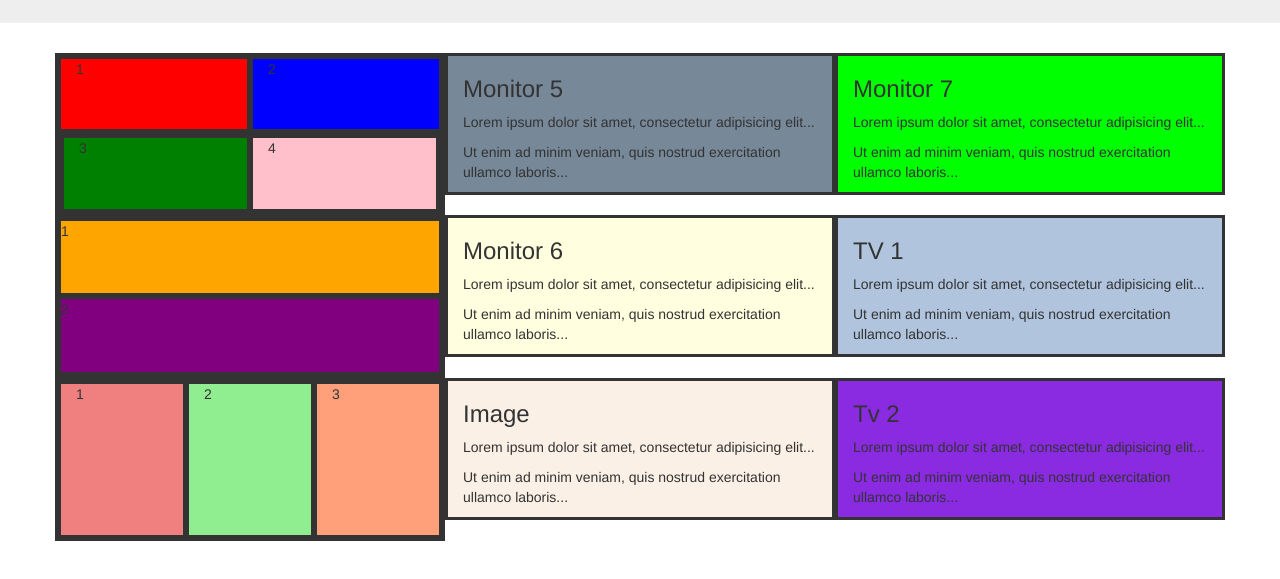
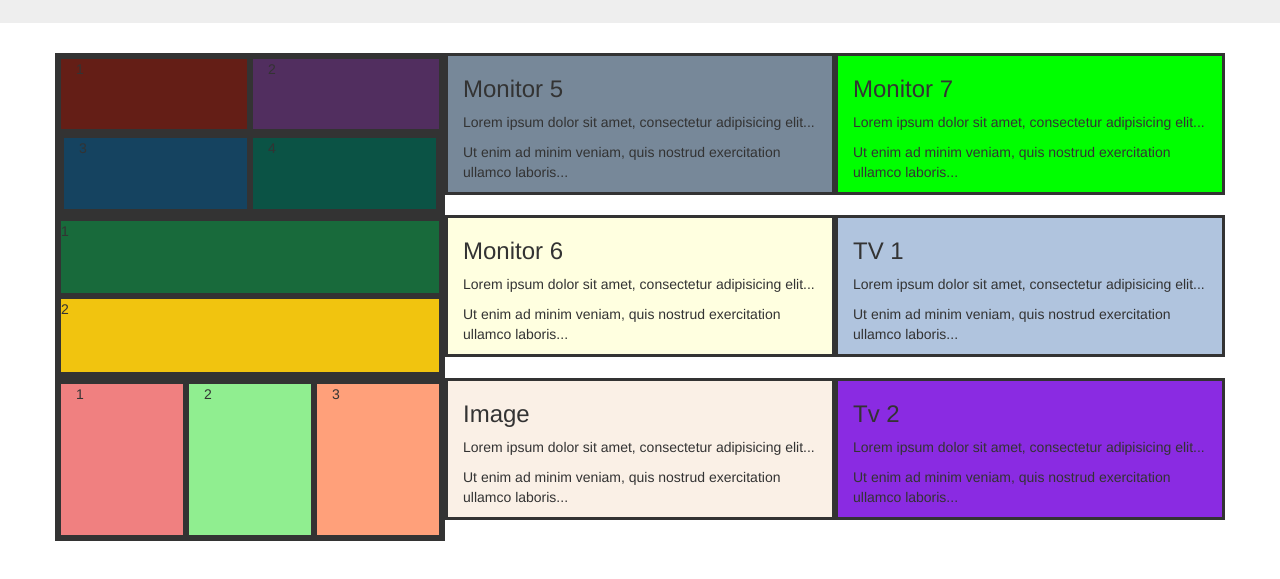
Before and after one commit to Thadchayini/noc, a plain HTML site: page index.html in a window 1280 px wide. Shown: the part 127-706 px from the top of the page. Drawn offline with nearby package versions, Linux system fonts and the light colour scheme.

Commit message:
Update index.html

```diff
--- a/index.html
+++ b/index.html
@@ -49,12 +49,12 @@
   <div class="row" >
     <div class="col-sm-4" style="border:solid">
         <div class="row">
-            <div class=col-sm-6   style="border:solid; height:76px; background-color:red;">1</div>
-            <div class=col-sm-6   style="border:solid; height:76px; background-color:blue;">2</div>
+            <div class=col-sm-6   style="border:solid; height:76px; background-color: #641e16;">1</div>
+            <div class=col-sm-6   style="border:solid; height:76px; background-color: #512e5f;">2</div>
             </div>
             <div class="row" style="border:solid; height:80px;">
-            <div class=col-sm-6   style="border:solid; height:77px; background-color:green;">3</div>
-            <div class=col-sm-6   style="border:solid; height:77px; background-color:pink;">4</div>
+            <div class=col-sm-6   style="border:solid; height:77px; background-color: #154360;">3</div>
+            <div class=col-sm-6   style="border:solid; height:77px; background-color: #0b5345;">4</div>
             </div>
     </div>
     <div class="col-sm-4" style="border:solid; background-color:lightslategray;">
@@ -71,8 +71,8 @@
 
   <div class="row">
     <div class="col-sm-4" style="border:solid">
-      <div class="row" style="border:solid; height:78px; background-color:orange;">1</div>
-      <div class="row" style="border:solid; height:79px; background-color:purple;">2</div>
+      <div class="row" style="border:solid; height:78px; background-color: #186a3b;">1</div>
+      <div class="row" style="border:solid; height:79px; background-color: #f1c40f;">2</div>
     </div>
     <div class="col-sm-4"  style="border:solid; background-color:lightyellow;">
       <h3>Monitor 6</h3>
```
